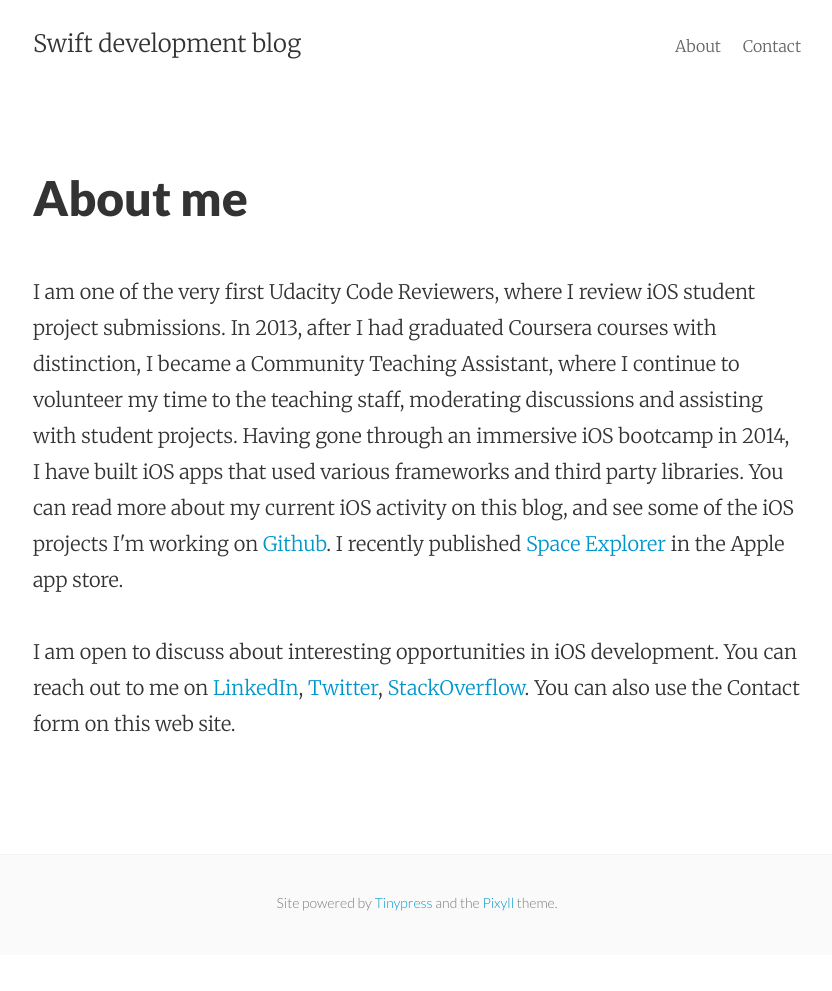
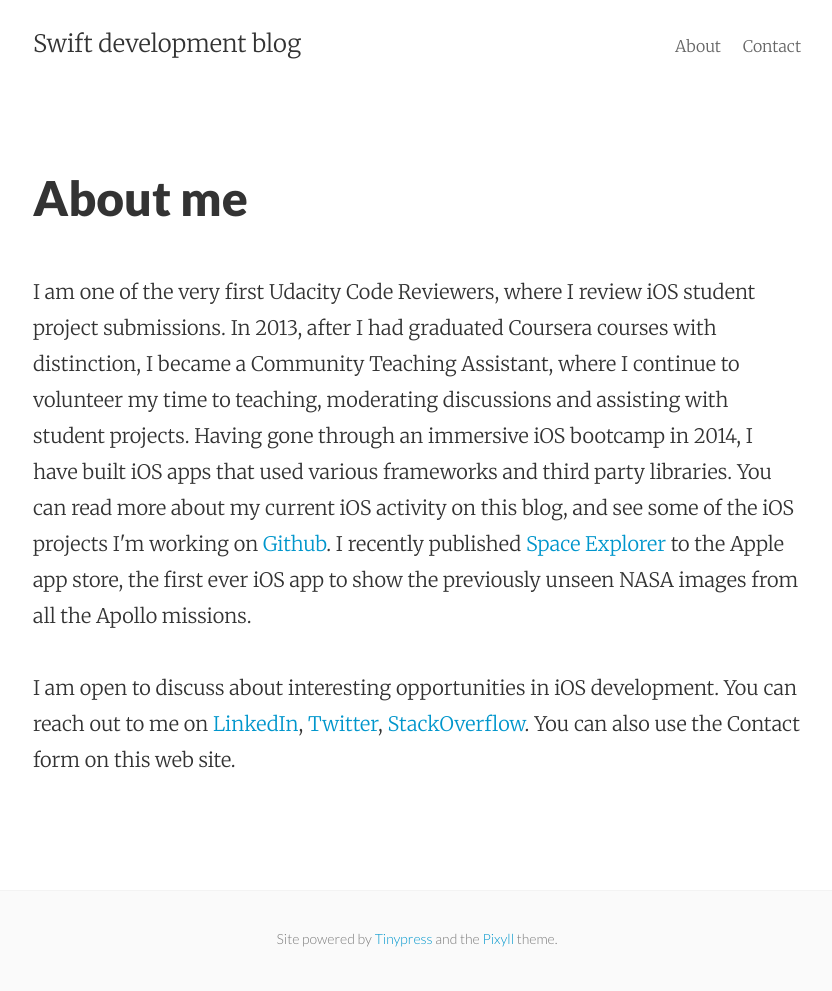
Before and after one commit to mhorga/mhorga.github.io, a Jekyll site: the page built from about.html, in a window 1280 px wide. Shown: the whole page, without its empty margins (223-1055 px from the left). Built offline with Jekyll 4.4.1, drawn with Linux system fonts in a browser that asks for light colours; before the commit the page ends 955 px from its top, so only the background shows below that.

Commit message:
Updated the About page

```diff
--- a/about.html
+++ b/about.html
@@ -7,7 +7,7 @@ permalink: /about/
 <div class="py2">
 
   <p>
-    I am one of the very first Udacity Code Reviewers, where I review iOS student project submissions. In 2013, after I had graduated Coursera courses with distinction, I became a Community Teaching Assistant, where I continue to volunteer my time to the teaching staff, moderating discussions and assisting with student projects. Having gone through an immersive iOS bootcamp in 2014, I have built iOS apps that used various frameworks and third party libraries. You can read more about my current iOS activity on this blog, and see some of the iOS projects I'm working on <a href="https://github.com/mhorga" target="_blank">Github</a>. I recently published <a href="http://apple.co/1QPQzOM" target="_blank">Space Explorer</a> in the Apple app store.
+    I am one of the very first Udacity Code Reviewers, where I review iOS student project submissions. In 2013, after I had graduated Coursera courses with distinction, I became a Community Teaching Assistant, where I continue to volunteer my time to teaching, moderating discussions and assisting with student projects. Having gone through an immersive iOS bootcamp in 2014, I have built iOS apps that used various frameworks and third party libraries. You can read more about my current iOS activity on this blog, and see some of the iOS projects I'm working on <a href="https://github.com/mhorga" target="_blank">Github</a>. I recently published <a href="http://apple.co/1QPQzOM" target="_blank">Space Explorer</a> to the Apple app store, the first ever iOS app to show the previously unseen NASA images from all the Apollo missions.
     <br /><br />
     I am open to discuss about interesting opportunities in iOS development. You can reach out to me on <a href="https://www.linkedin.com/in/mhorga" target="_blank">LinkedIn</a>, <a href="https://twitter.com/mhorga_" target="_blank">Twitter</a>, <a href="http://stackoverflow.com/users/3948730/marius" target="_blank">StackOverflow</a>. You can also use the Contact form on this web site.
   </p>
```
